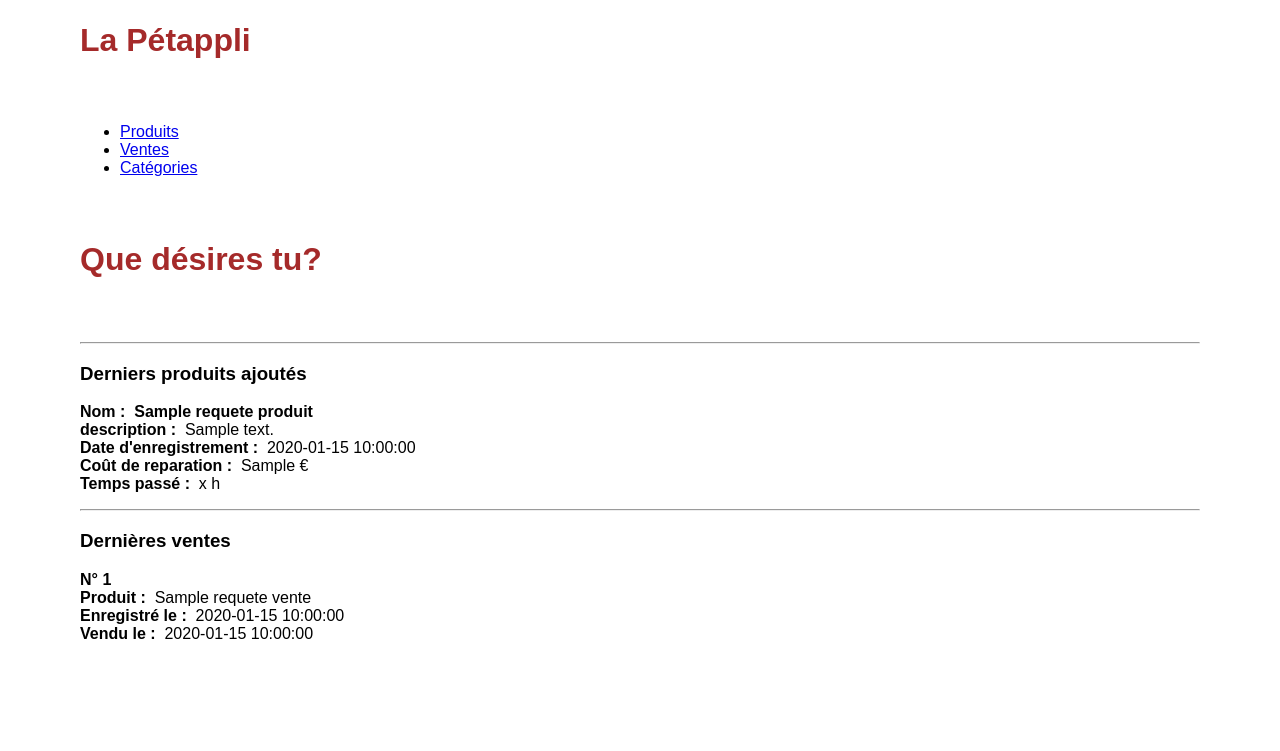
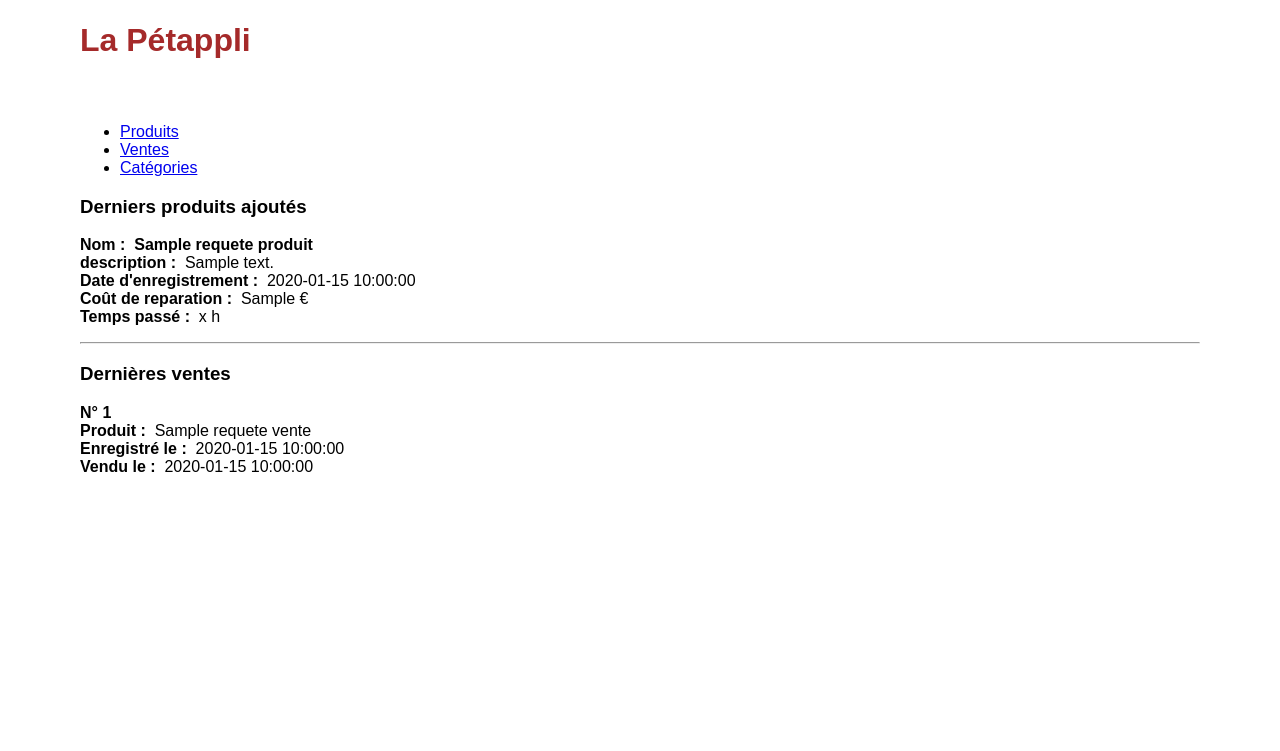
Before and after one commit to martinched/stageDwwm, a PHP site: template views/home.view.php in a window 1280 px wide. Shown: the part 138-889 px from the top of the page. After the commit the page ends 610 px from the top, so only its background shows below. Run offline with PHP 8.4, Linux system fonts and the light colour scheme; the template is opened without the code that fills it: most values are stand-ins (such as "Sample title", 1, 10 or a date in 2020).

```diff
--- a/views/home.view.php
+++ b/views/home.view.php
@@ -1,12 +1,8 @@
 <?php
 $title = "homePage";
 
-//saves the following code for using it elsewhere
 ob_start();
 ?>
-
-    <h1><b>Que désires tu?</b></h1>
-<hr>
 
 <h3>Derniers produits ajoutés</h3>
 <?php
```
